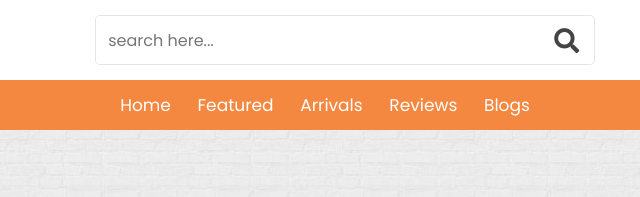
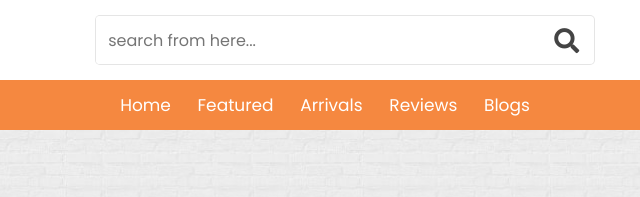
Before and after one commit to Harsh2801/Book_store, a plain HTML site: page index.html in a window 1280 px wide. Shown: the top 197 px of the page, 315-955 px from the left. Drawn offline with nearby package versions, Linux system fonts and the light colour scheme.

Commit message:
Update index.html

```diff
--- a/index.html
+++ b/index.html
@@ -4,7 +4,8 @@
     <meta charset="UTF-8" />
     <meta http-equiv="X-UA-Compatible" content="IE=edge" />
     <meta name="viewport" content="width=device-width, initial-scale=1.0" />
-    <title>Book store</title>
+    <title>Book store
+    </title>
 
     <link
       rel="stylesheet"
@@ -33,7 +34,7 @@
           <input
             type="search"
             name=""
-            placeholder="search here..."
+            placeholder="search from here..."
             id="search-box"
           />
           <label for="search-box" class="fas fa-search"></label>
```
